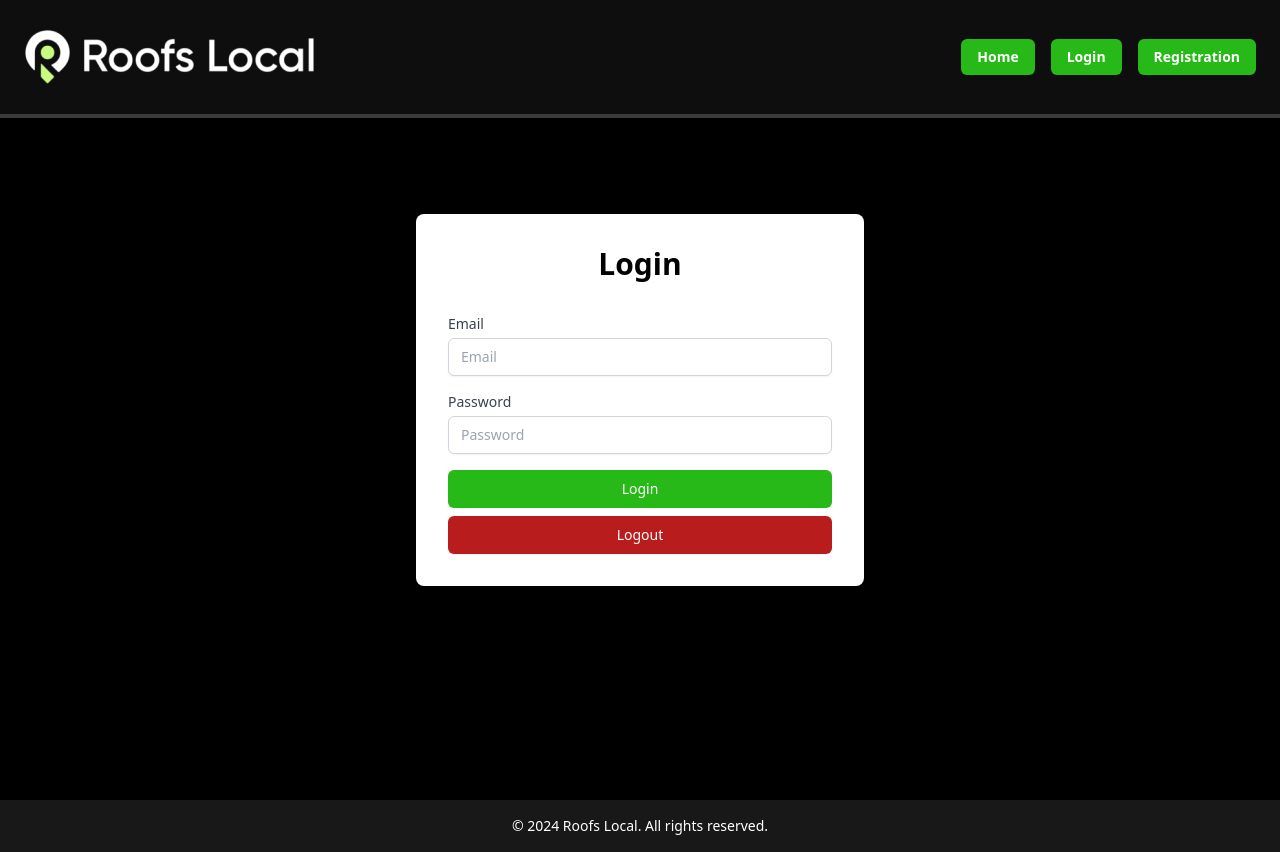
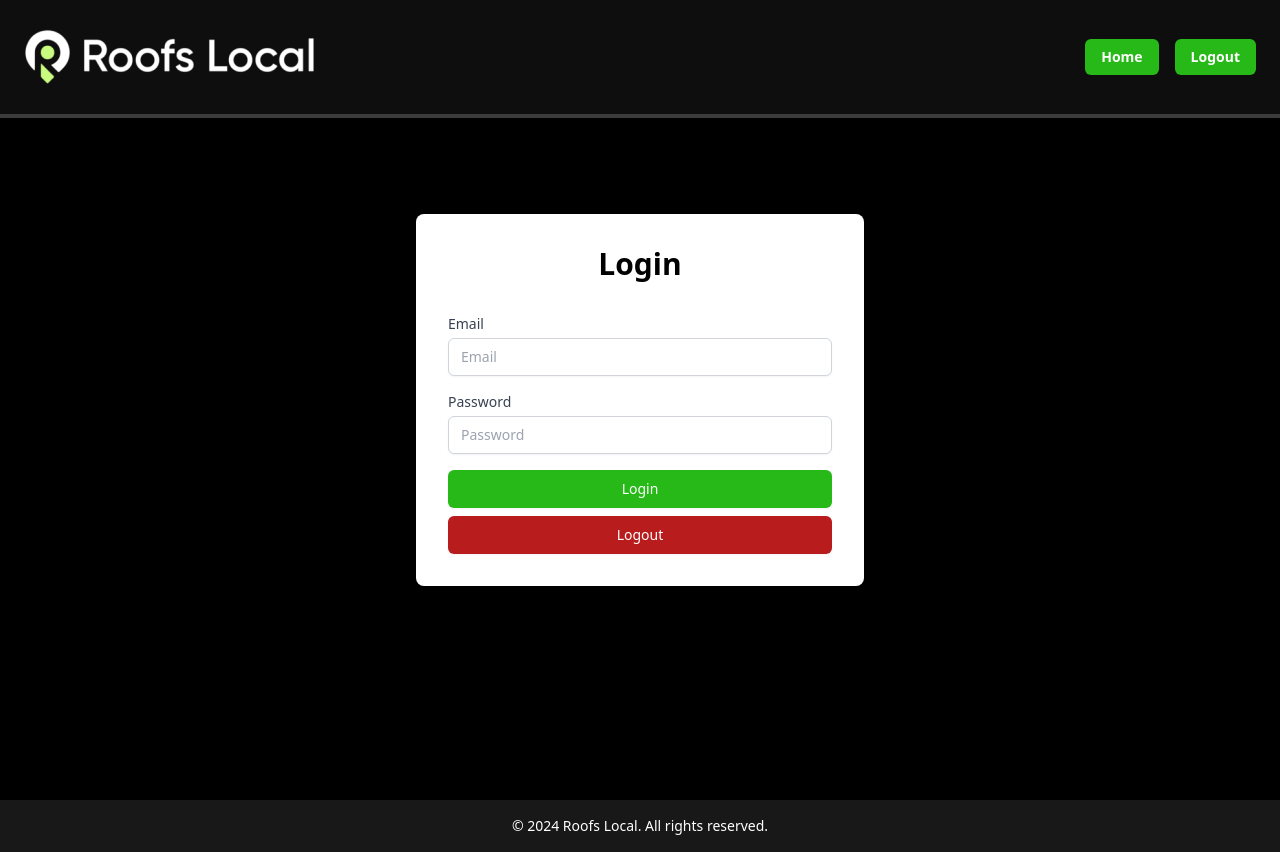
Before and after one commit to Salty-s-Media/RoofsLocal, a Next.js app: page /login in a window 1280 px wide. Built offline with nearby package versions, Linux system fonts and the light colour scheme.

Commit message:
refine flow & bug fix

```diff
--- a/_components/home/Navbar.tsx
+++ b/_components/home/Navbar.tsx
@@ -1,8 +1,30 @@
+"use client";
+
 import Image from "next/image";
 import Link from "next/link";
-import React from "react";
+import { useRouter } from "next/router";
+import React, { useEffect } from "react";
 
 export default function Navbar() {
+  const router = useRouter();
+  const [isHome, setIsHome] = React.useState(false);
+  useEffect(() => {
+    setIsHome(router.pathname !== "/");
+  }, [router.pathname]);
+
+  const handleLogout = async () => {
+    try {
+      const response = await fetch("/api/user/logout/logout", {
+        method: "POST",
+      });
+
+      if (response.ok) {
+        router.push("/");
+      }
+    } catch (error) {
+      console.error("Logout Error: ", error);
+    }
+  };
   return (
     <nav
       aria-label="navigation"
@@ -31,6 +53,17 @@ export default function Navbar() {
           >
             Home
           </Link>
+          {isHome ? (
+            <button
+              onClick={() => {
+                handleLogout();
+              }}
+              className="px-4 py-2 text-white text-sm font-semibold rounded-md bg-acc2 hover:bg-acc1 transition duration-200 ease-in-out"
+            >
+              Logout
+            </button>
+          ) : (
+            <>
               <Link
                 href="/login"
                 className="px-4 py-2 text-white text-sm font-semibold rounded-md bg-acc2 hover:bg-acc1 transition duration-200 ease-in-out"
@@ -43,6 +76,8 @@ export default function Navbar() {
               >
                 Registration
               </Link>
+            </>
+          )}
         </div>
       </div>
     </nav>
--- a/src/pages/api/stripe/create-checkout-session.ts
+++ b/src/pages/api/stripe/create-checkout-session.ts
@@ -32,8 +32,6 @@ export default async function handler(
       name: `${firstName} ${lastName}`,
     });
 
-    console.log("Customer ID should have cus prefix: ", customer.id);
-
     // Create a Checkout Session in Setup Mode with that Customer ID
     const session = await stripe.checkout.sessions.create({
       mode: "setup",
--- a/src/pages/dashboard.tsx
+++ b/src/pages/dashboard.tsx
@@ -241,6 +241,9 @@ export default function Dashboard() {
                   <p>Phone: {user.phone}</p>
                   <p>Zip Codes:</p>
                   <p>{user.zipCodes}</p>
+                  <p className="max-w-sm text-wrap overflow-hidden">
+                    Stripe ID: {user.stripeId}
+                  </p>
                 </div>
                 <div>
                   <h3>Account Information</h3>
--- a/src/pages/index.tsx
+++ b/src/pages/index.tsx
@@ -2,7 +2,6 @@
 
 import Link from "next/link";
 import { Inter } from "next/font/google";
-import Footer from "../../_components/home/Footer";
 
 const inter = Inter({ subsets: ["latin"] });
 
--- a/src/pages/success.tsx
+++ b/src/pages/success.tsx
@@ -10,13 +10,13 @@ export default function Success() {
   const saveId = async () => {
     const email = localStorage.getItem("email") as string;
     const urlParams = new URLSearchParams(window.location.search);
-    const stripeId = urlParams.get("session_id") || "";
-    await fetch (`/api/user/email/${email}`, {
+    const sessionId = urlParams.get("session_id") || "";
+    await fetch(`/api/user/email/${email}`, {
       method: "PUT",
       headers: {
         "Content-Type": "application/json",
       },
-      body: JSON.stringify({ stripeId }),
+      body: JSON.stringify({ sessionId: sessionId }),
     });
   };
 
```
Lines whose indentation alone changed are shown as unchanged.
